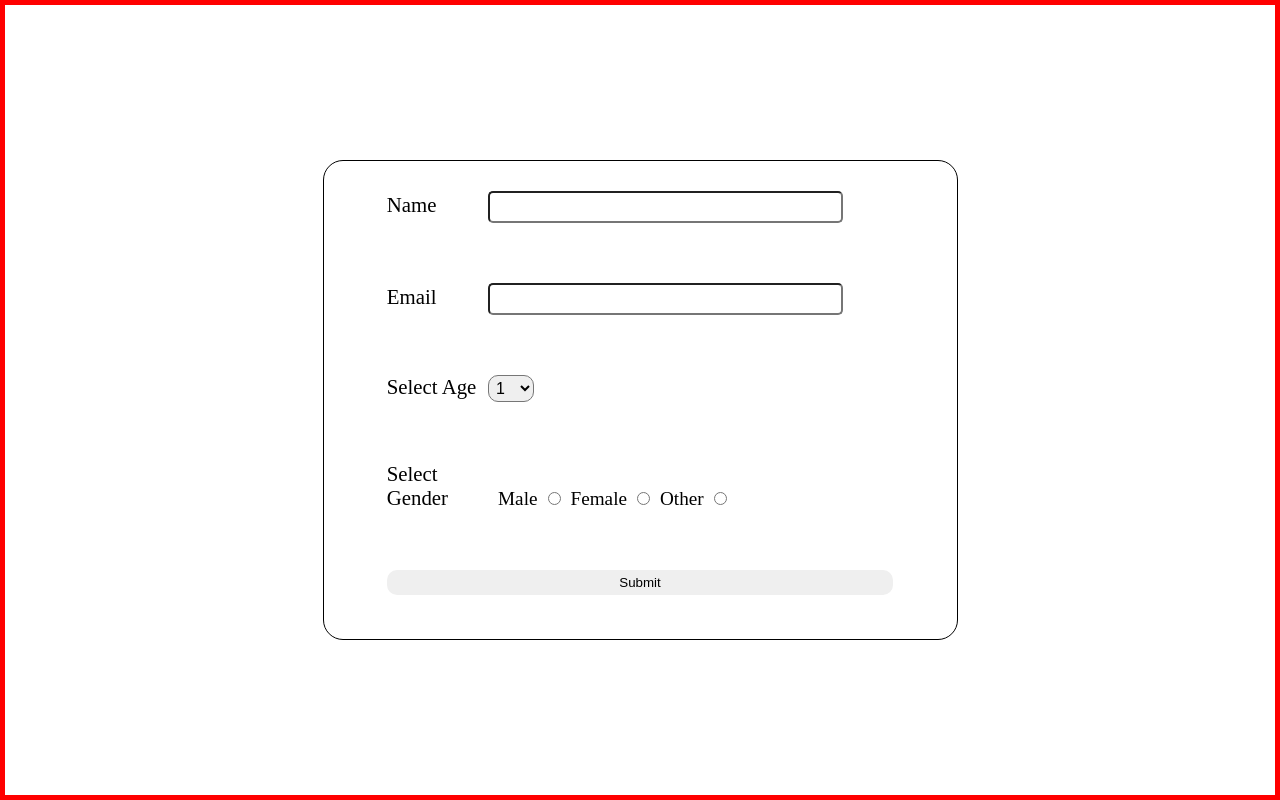
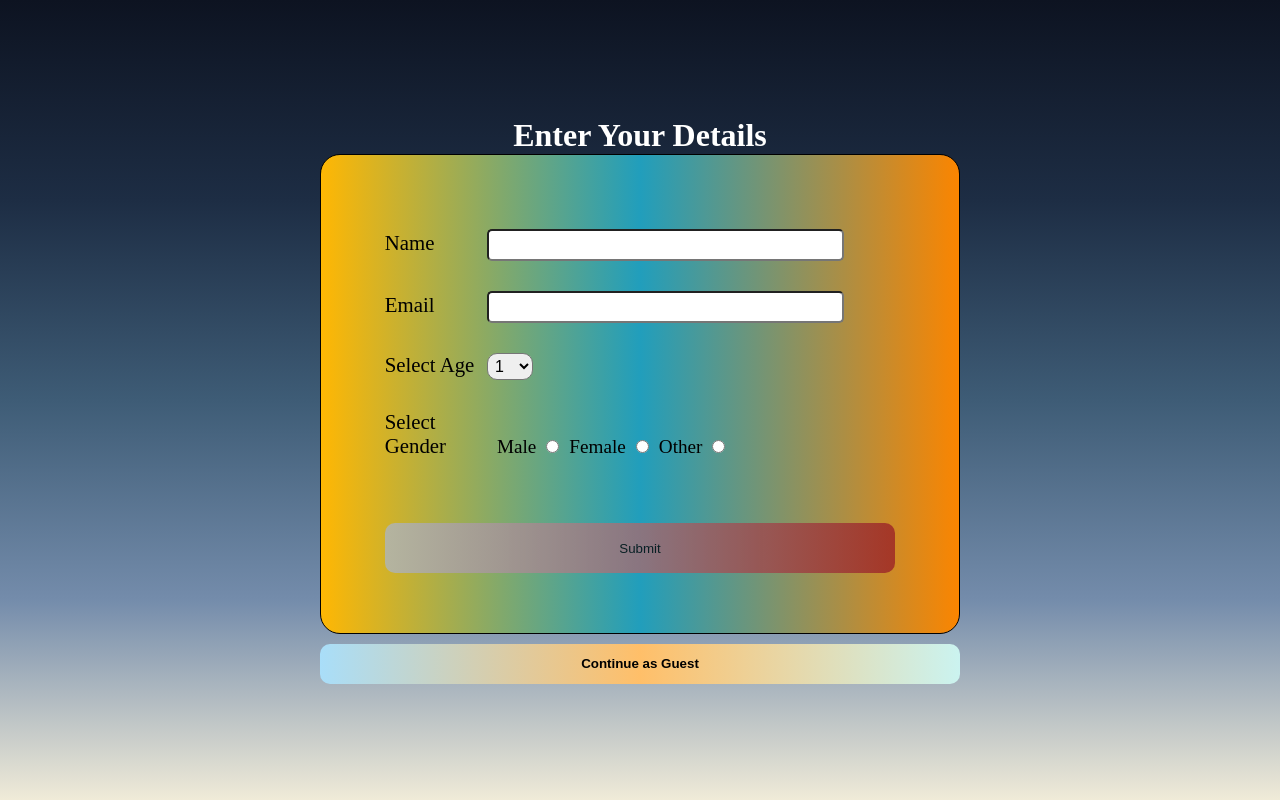
Before and after one commit to pawan100722/my-workout-tracker, a React (Vite) app: page / in a window 1280 px wide. Built offline with nearby package versions, Linux system fonts and the light colour scheme.

Commit message:
added UI for registration form

```diff
--- a/src/components/user-register-form.tsx
+++ b/src/components/user-register-form.tsx
@@ -9,26 +9,27 @@ export const UserRegisterForm = () => {
 
   return (
     <div className="user-register-form-container">
+      <h1 className="user-register-form-heading">Enter Your Details</h1>
       <form action="" className="user-register-form">
         <div className="input-container">
           <label htmlFor="name" className="input-label">
             Name
           </label>
-          <input type="text" id="name" className="input-area" />
+          <input type="text" id="name" required className="input-area" />
         </div>
 
         <div className="input-container">
           <label htmlFor="email" className="input-label">
             Email
           </label>
-          <input type="email" className="input-area" id="email" />
+          <input type="email" required className="input-area" id="email" />
         </div>
 
         <div className="input-container">
           <label htmlFor="age-dropdown" className="input-label">
             Select Age
           </label>
-          <select name="" id="age-dropdown" className="input-age-select cursor-pointer">
+          <select name="" id="age-dropdown"  className="input-age-select cursor-pointer">
             {userAgeArr.map((age: number, index: number) => (
               <option value="" className="age-dropdown-option" key={index}>
                 {age}
--- a/src/components/user-register.tsx
+++ b/src/components/user-register.tsx
@@ -1,4 +1,5 @@
 import { UserRegisterForm } from "./user-register-form";
+import '../styles/user-register.css'
 
 export const UserRegister = () => {
 
@@ -7,6 +8,7 @@ export const UserRegister = () => {
   return (
     <div className="user-register-container">
        <UserRegisterForm/>
+       <button className="guest-button cursor-pointer">Continue as Guest</button>
     </div>
   );
 };
--- a/src/styles/user-register-form.css
+++ b/src/styles/user-register-form.css
@@ -1,26 +1,30 @@
 .user-register-form-container{
-  width:100dvw;
-  height: 100dvh;
-  border:5px solid red;
+  width:50dvw;
   display:flex;
+  flex-direction: column;
   justify-content: center;
   align-items: center;
 }
 
+.user-register-form-heading{
+  color:white
+}
+
 .user-register-form{
-  width: 50%;
+  border: 1px solid black;
+  width: 100%;
   height: 60dvh;
-  border: 1px solid black;
   border-radius: 20px;
   display: flex;
   flex-direction: column;
-
+  justify-content: center;
+  background: linear-gradient(to right,#ffb703,#219ebc,#fb8500);
 }
 
 .input-container{
   display: block;
   width: 80%;
-  margin:30px auto;
+  margin:15px auto;
 }
 
 .input-label{
@@ -59,14 +63,19 @@
 }
 
 .submit-button{
+  height: 50px;
   padding: 5px;
   border-radius: 10px;
   border:none;
   outline:none;
-  transition: font-size 0.1s linear;
+  opacity: 0.8;
+  transition: font-size 0.3s linear, opacity 0.5s linear;
+  margin: 50px auto 0 auto;
+  background: linear-gradient(to right , #adb5bd, #9b2226);
 }
 
 .submit-button:hover{
   outline: 1px solid black;
   font-size: 1.1rem;
+  opacity: 1;
 }
--- /dev/null
+++ b/src/styles/user-register.css
@@ -0,0 +1,25 @@
+.user-register-container{
+  width: 100dvw;
+  height: 100dvh;
+  display: flex;
+  row-gap: 10px;
+  justify-content: center;
+  align-items: center;
+  flex-direction: column;
+  background: linear-gradient(to bottom, #0d1321, #1d2d44,#3e5c76,#748cab,#f0ebd8);
+}
+
+.guest-button{
+  width: 50dvw;
+  height: 40px;
+  border-radius: 10px;
+  outline: none;
+  transition: transform 0.5s linear;
+  background: linear-gradient(to right, #a9def9, #ffbf69, #cbf3f0);
+  font-weight: bolder;
+  border: none;
+}
+
+.guest-button:hover{
+  transform: scale(0.9);
+}
```
